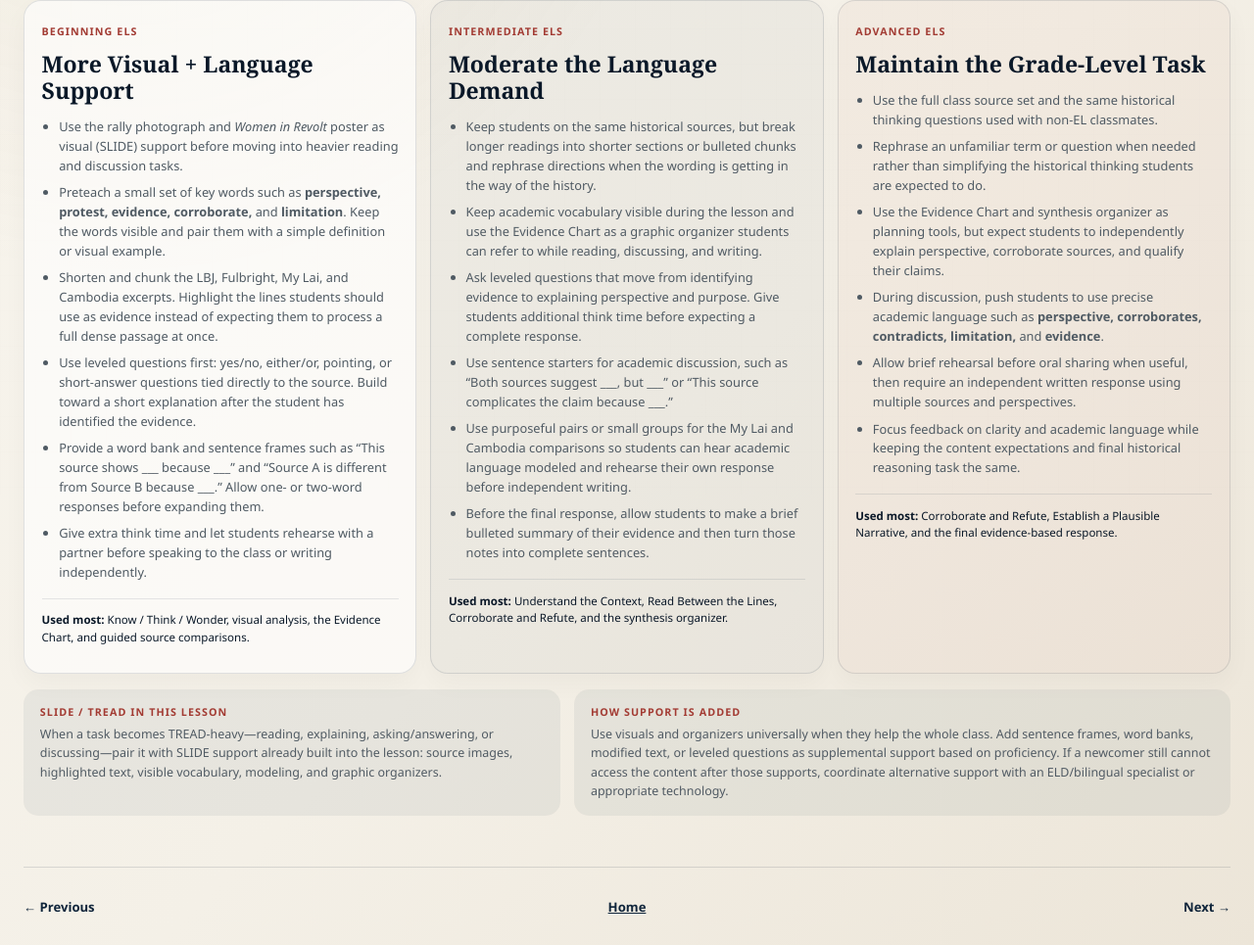
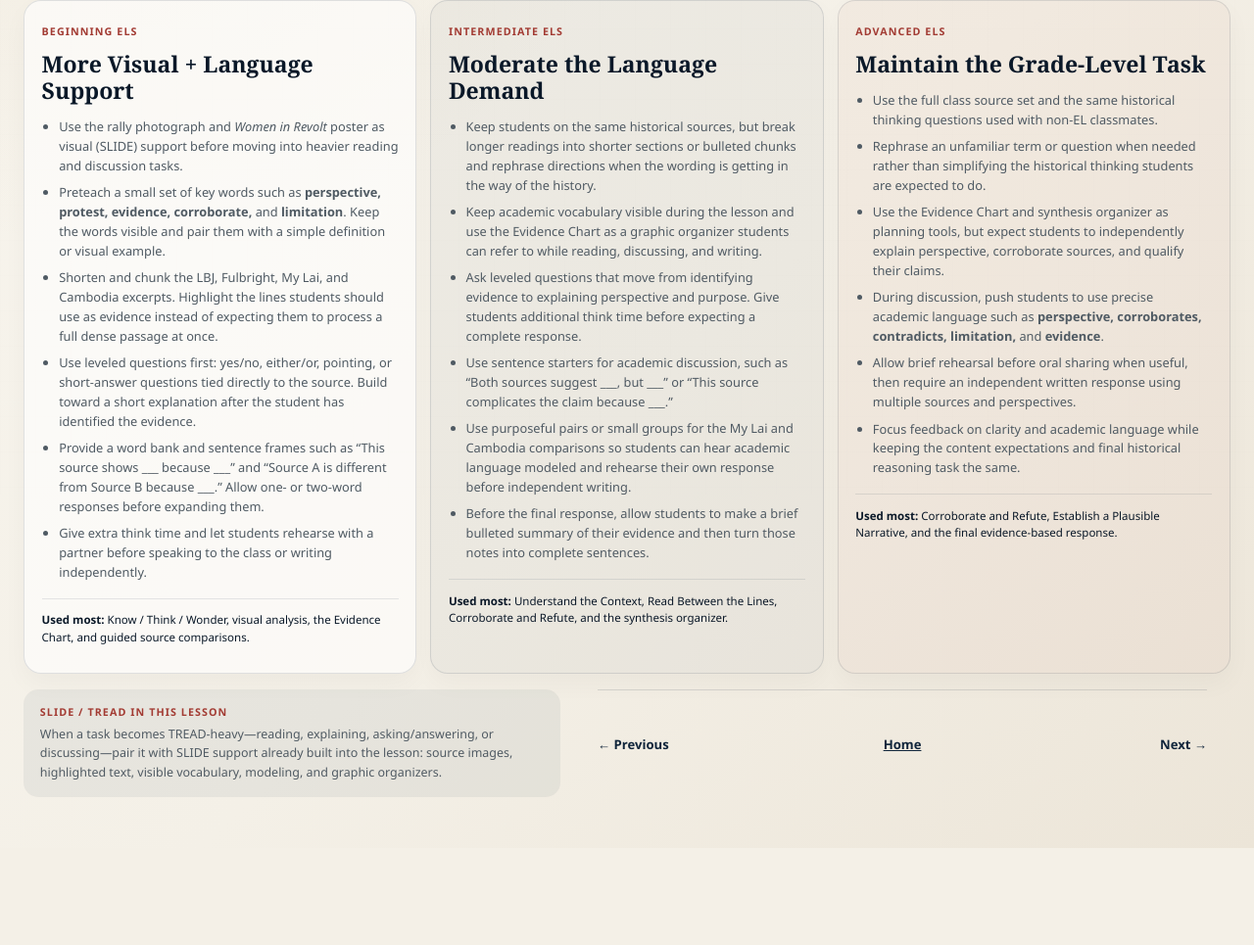
Before and after one commit to DellProgram/SOURCES-LessonModule, a plain HTML site: page esol.html in a window 1280 px wide. Shown: the part 295-1260 px from the top of the page at 98% size. After the commit the page ends 1161 px from the top, so only its background shows below. Drawn offline with Linux system fonts and the light colour scheme.

Commit message:
Remove ESOL note on support addition
Removed unnecessary ESOL note about support addition.

```diff
--- a/esol.html
+++ b/esol.html
@@ -82,13 +82,6 @@
           <span class="action-label">SLIDE / TREAD in This Lesson</span>
           <p>When a task becomes TREAD-heavy—reading, explaining, asking/answering, or discussing—pair it with SLIDE support already built into the lesson: source images, highlighted text, visible vocabulary, modeling, and graphic organizers.</p>
         </div>
-        <div class="esol-note reveal reveal-delay-4">
-          <span class="action-label">How Support Is Added</span>
-          <p>Use visuals and organizers universally when they help the whole class. Add sentence frames, word banks, modified text, or leveled questions as supplemental support based on proficiency. If a newcomer still cannot access the content after those supports, coordinate alternative support with an ELD/bilingual specialist or appropriate technology.</p>
-        </div>
-      </div>
-    </section>
-  </main>
 
   <footer class="slide-controls" aria-label="Presentation controls">
     <a class="control control-prev" href="assessment.html">← Previous</a>
```
